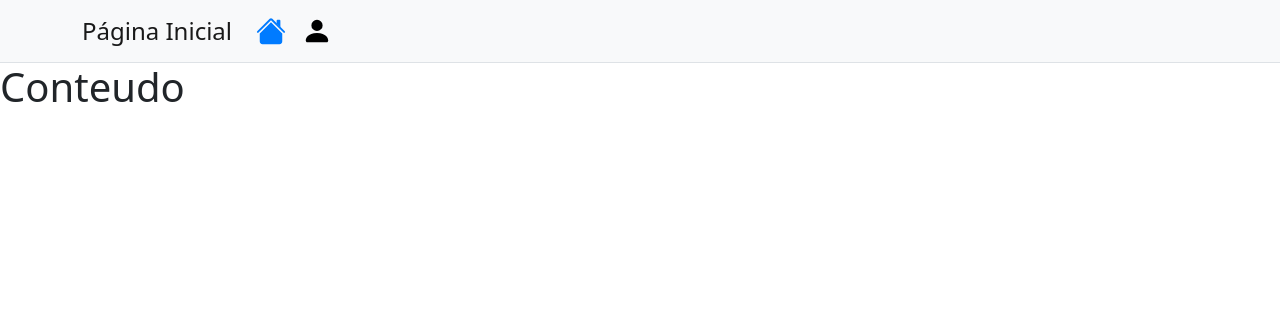
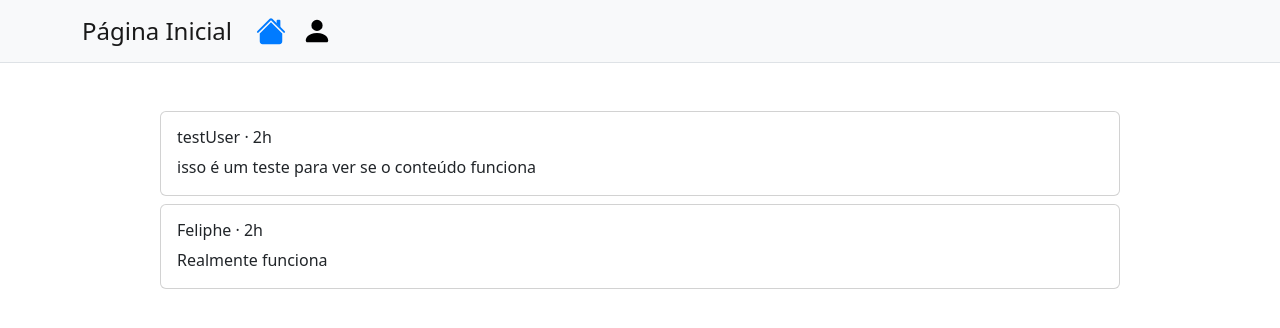
Before and after one commit to JoaoVMarques/social-network, a React (Create React App) app: page /home in a window 1280 px wide. Shown: the top 328 px of the page. Built offline with nearby package versions, Linux system fonts and the light colour scheme.

Commit message:
Display postagens

```diff
--- /dev/null
+++ b/src/components/ContentCard.jsx
@@ -0,0 +1,29 @@
+import React from 'react';
+import PropTypes from 'prop-types';
+import { Card } from 'react-bootstrap';
+
+function ContentCard(props) {
+  const { contentObject } = props;
+  const { content, user } = contentObject;
+  return (
+    <Card style={ { width: '60rem' } } className="mx-auto mb-2">
+      <Card.Body>
+        <Card.Title>
+          <h6> { user } <span>· 2h</span></h6>
+        </Card.Title>
+        <Card.Text>
+          { content }
+        </Card.Text>
+      </Card.Body>
+    </Card>
+  );
+}
+
+ContentCard.propTypes = {
+  contentObject: PropTypes.shape({
+    content: PropTypes.string,
+    user: PropTypes.string,
+  }),
+};
+
+export default ContentCard;
--- a/src/components/MainContent.jsx
+++ b/src/components/MainContent.jsx
@@ -1,8 +1,18 @@
 import React from 'react';
+import contents from '../data/content';
+import ContentCard from './ContentCard';
 
 function MainContent() {
   return(
-    <h1>Conteudo</h1>
+    <div className='p-5'>
+      {contents.map((content) =>
+        (
+          <ContentCard
+            key={ content.id }
+            contentObject={ content }
+          />
+        ))}
+    </div>
   );
 }
 
--- /dev/null
+++ b/src/data/content.js
@@ -0,0 +1,18 @@
+const contents = [
+  {
+    id: 'UU123TEST44',
+    user: 'testUser',
+    content: 'isso é um teste para ver se o conteúdo funciona',
+    hour: '00:30',
+    date: '13/09/2022'
+  },
+  {
+    id: 'UU123TEST41',
+    user: 'Feliphe',
+    content: 'Realmente funciona',
+    hour: '02:20',
+    date: '13/09/2022'
+  }
+];
+
+export default contents;
```
